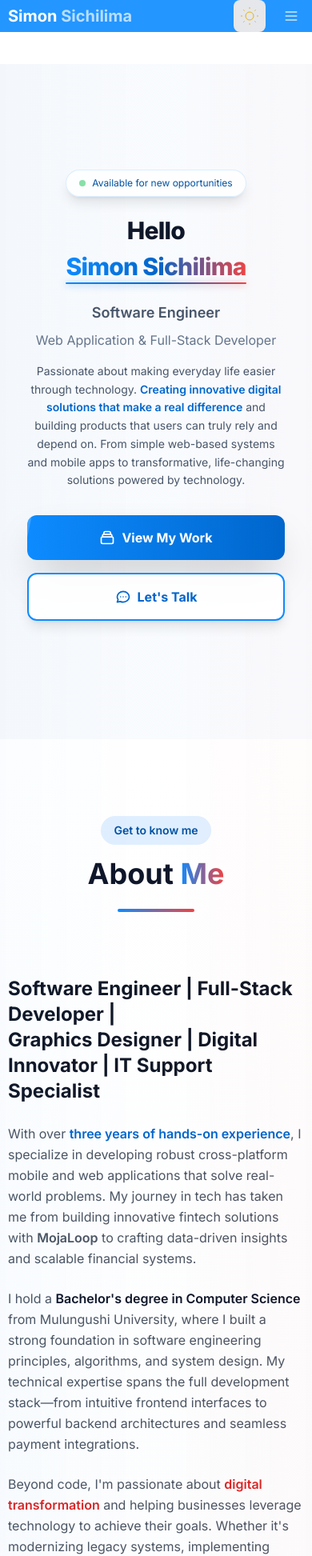
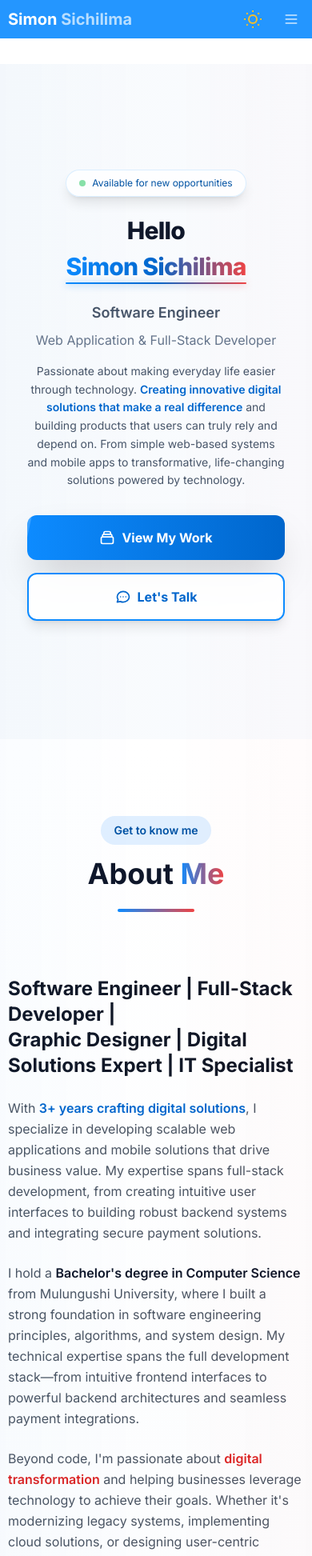
Before and after one commit to Simonsichi/simon_sichilima_my_Portfolio, a Next.js app: page / in a window 390 px wide. Shown: the top 1945 px of the page at 80% size. Built offline with nearby package versions, Linux system fonts and the light colour scheme.

Commit message:
chore :added other sections

```diff
--- a/src/app/page.tsx
+++ b/src/app/page.tsx
@@ -385,10 +385,10 @@ ${formData.name || 'Visitor'}`);
             <div>
               <h3 className="text-2xl font-bold text-gray-900 dark:text-dark-text-primary mb-6">
                 Software Engineer | Full-Stack Developer | <br />
-                Graphics Designer | Digital Innovator | IT Support Specialist
+                Graphic Designer | Digital Solutions Expert | IT Specialist
               </h3>
               <p className="text-gray-600 dark:text-dark-text-secondary mb-6 leading-relaxed">
-                With over <span className="font-semibold text-primary-600 dark:text-primary-400">three years of hands-on experience</span>, I specialize in developing robust cross-platform mobile and web applications that solve real-world problems. My journey in tech has taken me from building innovative fintech solutions with <span className="font-semibold">MojaLoop</span> to crafting data-driven insights and scalable financial systems.
+                With <span className="font-semibold text-primary-600 dark:text-primary-400">3+ years crafting digital solutions</span>, I specialize in developing scalable web applications and mobile solutions that drive business value. My expertise spans full-stack development, from creating intuitive user interfaces to building robust backend systems and integrating secure payment solutions.
               </p>
               <p className="text-gray-600 dark:text-dark-text-secondary mb-6 leading-relaxed">
                 I hold a <span className="font-semibold text-secondary-900 dark:text-dark-text-primary">Bachelor's degree in Computer Science</span> from Mulungushi University, where I built a strong foundation in software engineering principles, algorithms, and system design. My technical expertise spans the full development stack—from intuitive frontend interfaces to powerful backend architectures and seamless payment integrations.
@@ -407,7 +407,7 @@ ${formData.name || 'Visitor'}`);
                 </div>
                 <div className="flex items-center gap-2 px-4 py-2 bg-accent-50 dark:bg-accent-900/30 text-accent-700 dark:text-accent-300 rounded-lg text-sm font-medium">
                   <span className="text-lg">🚀</span>
-                  15+ Projects Delivered
+                  5+ Projects Delivered
                 </div>
               </div>
               <div className="flex gap-4 mt-8">
@@ -422,8 +422,8 @@ ${formData.name || 'Visitor'}`);
                     💻
                   </div>
                   <div>
-                    <h4 className="font-bold text-xl text-secondary-900 dark:text-dark-text-primary mb-3 group-hover:text-primary-600 dark:group-hover:text-primary-400 transition-colors duration-300">Web application, systems & Full-stack system Development</h4>
-                    <p className="text-secondary-600 dark:text-dark-text-secondary leading-relaxed">Building cross-platform system applications and web apps with modern frameworks and cutting-edge technologies.</p>
+                    <h4 className="font-bold text-xl text-secondary-900 dark:text-dark-text-primary mb-3 group-hover:text-primary-600 dark:group-hover:text-primary-400 transition-colors duration-300">Full-Stack Development</h4>
+                    <p className="text-secondary-600 dark:text-dark-text-secondary leading-relaxed">Building modern web applications and systems using React, Next.js, Spring Boot, and cloud technologies.</p>
                   </div>
                 </div>
               </div>
@@ -435,8 +435,8 @@ ${formData.name || 'Visitor'}`);
                     💳
                   </div>
                   <div>
-                    <h4 className="font-bold text-xl text-secondary-900 dark:text-dark-text-primary mb-3 group-hover:text-accent-600 dark:group-hover:text-accent-400 transition-colors duration-300">System Payment Integration</h4>
-                    <p className="text-secondary-600 dark:text-dark-text-secondary leading-relaxed">Delivering scalable financial solutions and actionable insights for digital banking platforms.</p>
+                    <h4 className="font-bold text-xl text-secondary-900 dark:text-dark-text-primary mb-3 group-hover:text-accent-600 dark:group-hover:text-accent-400 transition-colors duration-300">Payment Integration</h4>
+                    <p className="text-secondary-600 dark:text-dark-text-secondary leading-relaxed">Implementing secure payment systems and financial technology solutions for businesses.</p>
                   </div>
                 </div>
               </div>
@@ -448,8 +448,8 @@ ${formData.name || 'Visitor'}`);
                     ☁️
                   </div>
                   <div>
-                    <h4 className="font-bold text-xl text-secondary-900 dark:text-dark-text-primary mb-3 group-hover:text-success-600 dark:group-hover:text-success-400 transition-colors duration-300">Cloud Digital Transformation</h4>
-                    <p className="text-secondary-600 dark:text-dark-text-secondary leading-relaxed">Helping businesses modernize and grow with cloud solutions and comprehensive digital transformation.</p>
+                    <h4 className="font-bold text-xl text-secondary-900 dark:text-dark-text-primary mb-3 group-hover:text-success-600 dark:group-hover:text-success-400 transition-colors duration-300">Cloud Solutions</h4>
+                    <p className="text-secondary-600 dark:text-dark-text-secondary leading-relaxed">Designing and deploying scalable cloud infrastructure and digital transformation strategies.</p>
                   </div>
                 </div>
               </div>
@@ -660,13 +660,24 @@ ${formData.name || 'Visitor'}`);
             {[
               {
                 title: 'ZUCT_SMART_SMS',
-                description: 'Web based student information system that is automated and uses obfuscation technology to advance and encrypt the system from any unauthorised users.',
+                description: 'Web based student information system that is automated and uses obfuscation technology to advance and encrypt the system from any unauthorised users. a Web based student accommodation system which makes it easier for students to find accommodation near campus',
                 tech: ['PHP', 'LARAVEL_PHP', 'Data_Mining', 'Web_Based_Application'],
                 image: '/api/placeholder/400/250',
                 category: 'Education',
                 status: 'not yet hosted (unavailable)',
                 year: '2024'
               },
+
+               {
+                title: 'Book Collection system',
+                description: 'Modern Book management system that stores a collection of different kinds of books by category , prices, Authors and their respctive Book titles.',
+                tech: ['PHP', 'RestAPI', 'React', 'tailwindCSS', "Web_Based_Application"],
+                image: '/api/placeholder/400/250',
+                category: 'Education',
+                status: 'Not available',
+                year: '2024'
+              },
+
               {
                 title: 'My Portfolio',
                 description: 'Web based morden Portfolio.',
@@ -1033,7 +1044,7 @@ ${formData.name || 'Visitor'}`);
               <div className="flex items-center gap-2">
                 <div className="w-3 h-3 bg-green-500 rounded-full"></div>
                 <span className="text-sm font-medium text-gray-700 dark:text-dark-text-secondary">
-                  6 Active Certifications
+                  1 Active Certifications
                 </span>
               </div>
               <div className="w-px h-4 bg-gray-300 dark:bg-gray-600"></div>
--- a/src/components/Header.tsx
+++ b/src/components/Header.tsx
@@ -55,12 +55,15 @@ const Header: React.FC = () => {
                 </nav>
 
                 {/* Theme Toggle + CTA Button + Mobile Menu Toggle */}
-                <div className="flex items-center gap-4">
+                <div className="flex items-center gap-2">
                     <ThemeToggle />
                     <Link
                         href="#contact"
-                        className="hidden sm:inline-block px-4 py-2 bg-white dark:bg-primary-500 text-primary-500 dark:text-white font-semibold rounded-lg hover:bg-primary-50 dark:hover:bg-primary-600 transition"
+                        className="hidden sm:inline-flex items-center gap-2 px-4 py-2 bg-white/90 hover:bg-white text-primary-600 hover:text-primary-700 font-medium rounded-lg transition-all duration-300 transform hover:scale-105 group backdrop-blur-sm"
                     >
+                        <svg className="w-4 h-4 group-hover:scale-110 transition-transform" fill="none" stroke="currentColor" viewBox="0 0 24 24">
+                            <path strokeLinecap="round" strokeLinejoin="round" strokeWidth={2} d="M21.75 6.75v10.5a2.25 2.25 0 01-2.25 2.25h-15a2.25 2.25 0 01-2.25-2.25V6.75m19.5 0A2.25 2.25 0 0019.5 4.5h-15a2.25 2.25 0 00-2.25 2.25m19.5 0v.243a2.25 2.25 0 01-1.07 1.916l-7.5 4.615a2.25 2.25 0 01-2.32 0L3.32 8.91a2.25 2.25 0 01-1.07-1.916V6.75" />
+                        </svg>
                         Hire Me
                     </Link>
                     <button
--- a/src/components/ThemeToggle.tsx
+++ b/src/components/ThemeToggle.tsx
@@ -9,17 +9,18 @@ const ThemeToggle: React.FC = () => {
   return (
     <button
       onClick={toggleTheme}
-      className="p-2 rounded-lg bg-gray-200 dark:bg-gray-700 hover:bg-gray-300 dark:hover:bg-gray-600 transition-all duration-300 transform hover:scale-110"
+      className="p-3 hover:bg-white/10 dark:hover:bg-gray-800/30 rounded-xl transition-all duration-300 transform hover:scale-110 group"
       aria-label={`Switch to ${theme === 'light' ? 'dark' : 'light'} theme`}
     >
       <div className="relative w-6 h-6">
         {/* Sun Icon */}
         <svg
-          className={`absolute inset-0 w-6 h-6 text-yellow-500 transition-all duration-300 ${
+          className={`absolute inset-0 w-6 h-6 text-amber-400 group-hover:text-amber-300 transition-all duration-300 ${
             theme === 'dark' ? 'rotate-90 scale-0 opacity-0' : 'rotate-0 scale-100 opacity-100'
           }`}
           fill="none"
           stroke="currentColor"
+          strokeWidth="2"
           viewBox="0 0 24 24"
         >
           <circle cx="12" cy="12" r="5" />
@@ -28,11 +29,12 @@ const ThemeToggle: React.FC = () => {
 
         {/* Moon Icon */}
         <svg
-          className={`absolute inset-0 w-6 h-6 text-blue-400 transition-all duration-300 ${
+          className={`absolute inset-0 w-6 h-6 text-blue-300 group-hover:text-blue-200 transition-all duration-300 ${
             theme === 'light' ? '-rotate-90 scale-0 opacity-0' : 'rotate-0 scale-100 opacity-100'
           }`}
           fill="none"
           stroke="currentColor"
+          strokeWidth="2"
           viewBox="0 0 24 24"
         >
           <path d="M21 12.79A9 9 0 1 1 11.21 3 7 7 0 0 0 21 12.79z" />
```
